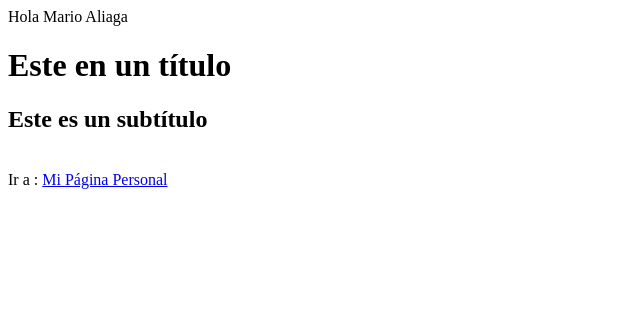
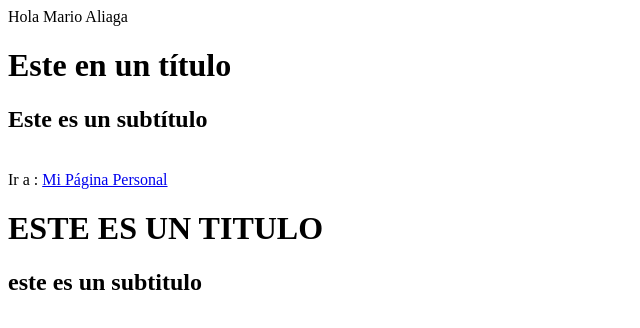
Before and after one commit to maliaga/tutorial-vue, a plain HTML site: page index.html in a window 1280 px wide. Shown: the whole page, without its empty margins (0-640 px from the left). Drawn offline with nearby package versions, Linux system fonts and the light colour scheme.

Commit message:
Agrego tema de filtros con Vue.js

```diff
--- a/index.html
+++ b/index.html
@@ -25,6 +25,11 @@
     </div>
 </div>
 
+<div id="app2"> <!-- Esta es otro segmento con Vue -->
+    <h1>{{ titulo | uppercase }}</h1>
+    <h2>{{ subtitulo | lowercase }}</h2>
+</div>
+
 <!-- Agrego librería javaScript de Vue-->
     <script src="https://unpkg.com/vue"></script>
 
@@ -40,6 +45,22 @@
                 mostrar: false // variable con la condición
             }
         });
+
+        let app2 = new Vue({ // Segunda instancia de Vue.js
+            el: '#app2',
+            data: {
+                titulo: 'Este es un titulo',
+                subtitulo: 'Este es un subtitulo'
+            },
+            filters: {
+                uppercase: function(str){       // Función que transforma todo el texto en mayúsculas
+                    return str.toUpperCase()
+                },
+                lowercase: function(str){       // Función que transforma todo el texto en minúsculas
+                    return str.toLowerCase()
+                }
+            }
+        });
     </script>
 </body>
 </html>
```
